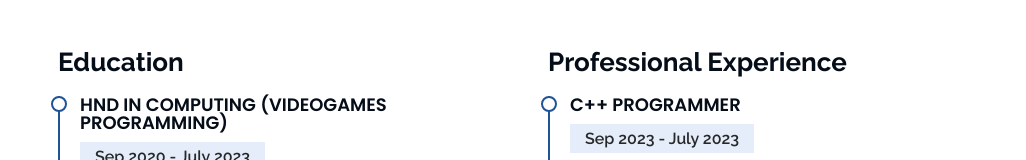
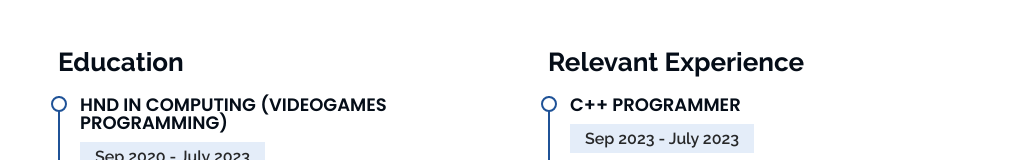
Before and after one commit to martinezfor/martinezfor.github.io, a plain HTML site: page index.html in a window 1280 px wide. Shown: the part 1693-1853 px from the top of the page, without its empty margins (254-1280 px from the left). Drawn offline with nearby package versions, Linux system fonts and the light colour scheme.

Commit message:
updated experience

```diff
--- a/index.html
+++ b/index.html
@@ -137,7 +137,7 @@
             </div>
           </div>
           <div class="col-lg-6" data-aos="fade-up" data-aos-delay="100">
-            <h3 class="resume-title">Professional Experience</h3>
+            <h3 class="resume-title">Relevant Experience</h3>
             <div class="resume-item">
               <h4>C++ Programmer</h4>
               <h5>Sep 2023 - July 2023</h5>
```
